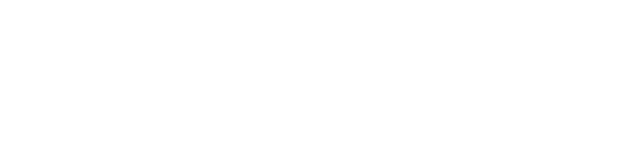
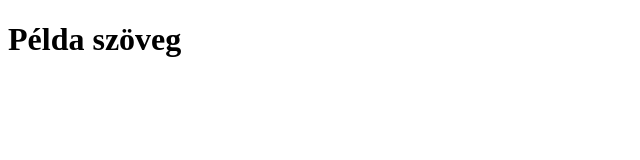
Before and after one commit to szabosandor0910/git_proba, a plain HTML site: page index.html in a window 1280 px wide. Shown: the whole page, without its empty margins (0-640 px from the left). Drawn offline with Linux system fonts and the light colour scheme.

Commit message:
Példa szöveg beírása

```diff
--- a/index.html
+++ b/index.html
@@ -6,6 +6,6 @@
     <title>Document</title>
 </head>
 <body>
-
+    <h1>Példa szöveg</h1>
 </body>
 </html>
```
